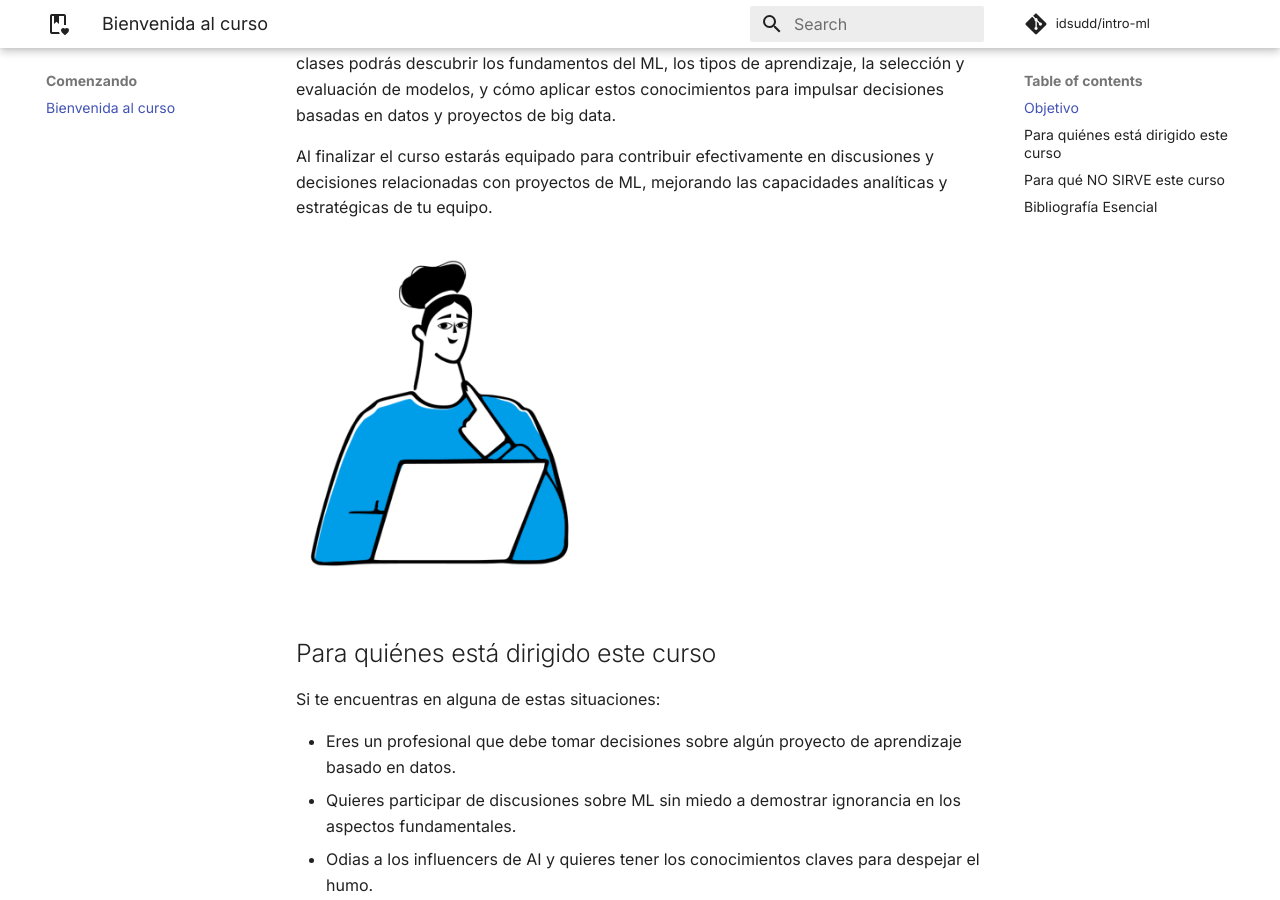
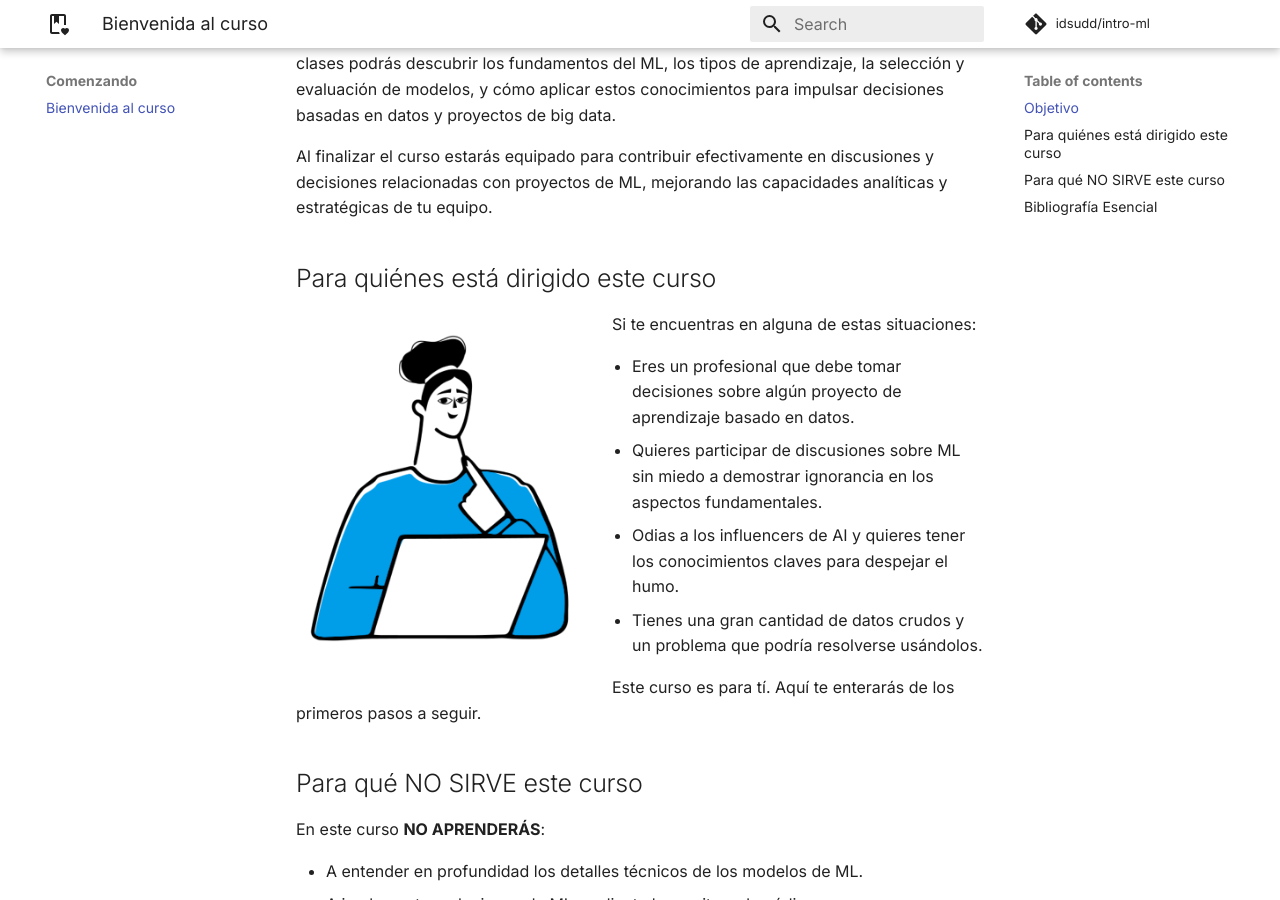
Before and after one commit to idsudd/intro-ml, an MkDocs documentation site: the page built from docs/welcome.md, in a window 1280 px wide and 900 px high, scrolled down 305 px. Built offline with MkDocs 1.6.1 and Material for MkDocs 9.7.7, drawn with Linux system fonts in a browser that asks for light colours; comment, search, counter and statistics services are not loaded.

Commit message:
Update welcome.md

```diff
--- a/docs/welcome.md
+++ b/docs/welcome.md
@@ -6,9 +6,9 @@ Este curso está diseñado para **empoderar a profesionales en el ámbito de los
 
 Al finalizar el curso estarás equipado para contribuir efectivamente en discusiones y decisiones relacionadas con proyectos de ML, mejorando las capacidades analíticas y estratégicas de tu equipo.
 
-![Portada](assets/images/BigShoes-Torso2.png){ width="300" }
+## Para quiénes está dirigido este curso
 
-## Para quiénes está dirigido este curso
+![Portada](assets/images/BigShoes-Torso2.png){ width="300", align=left }
 
 Si te encuentras en alguna de estas situaciones:
 
```
